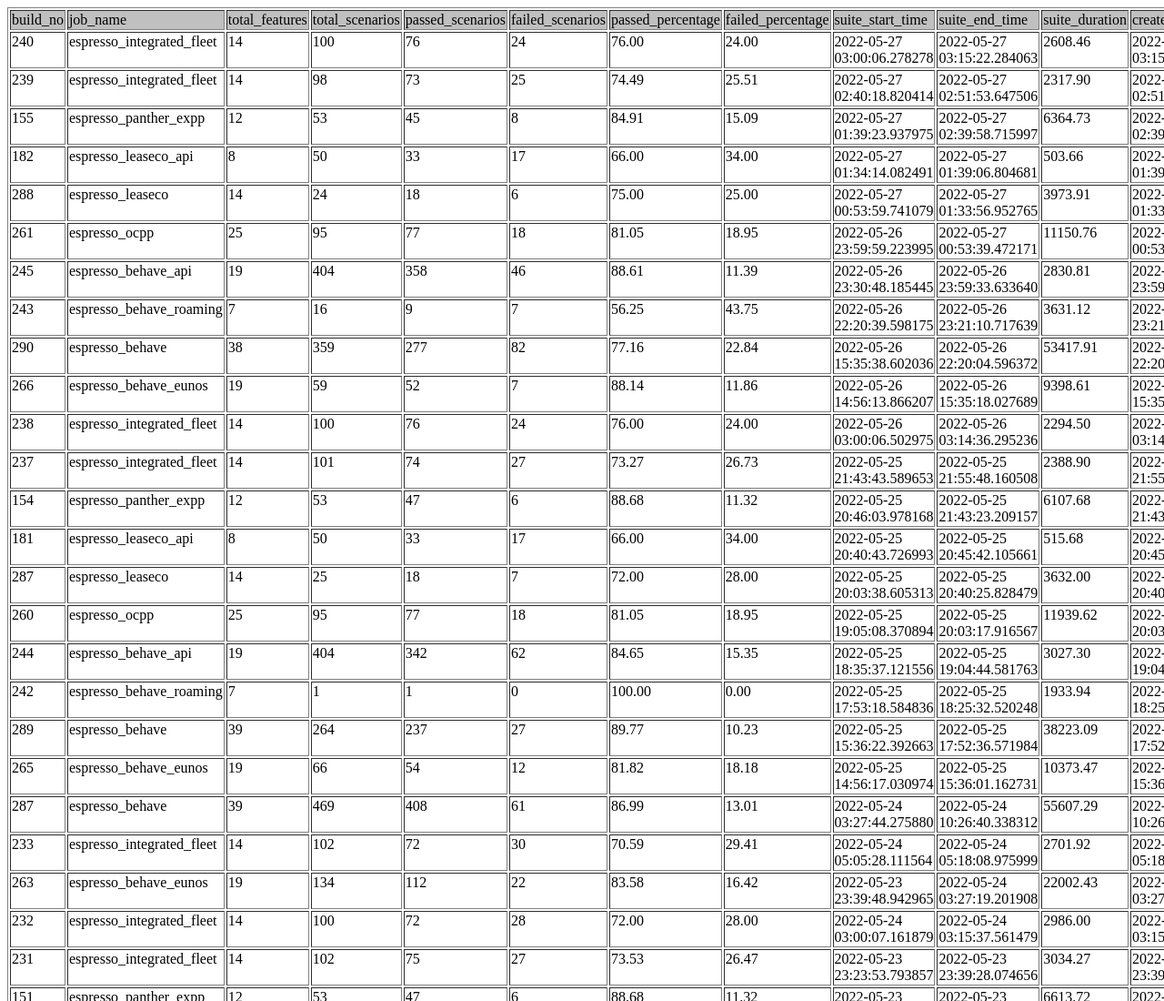
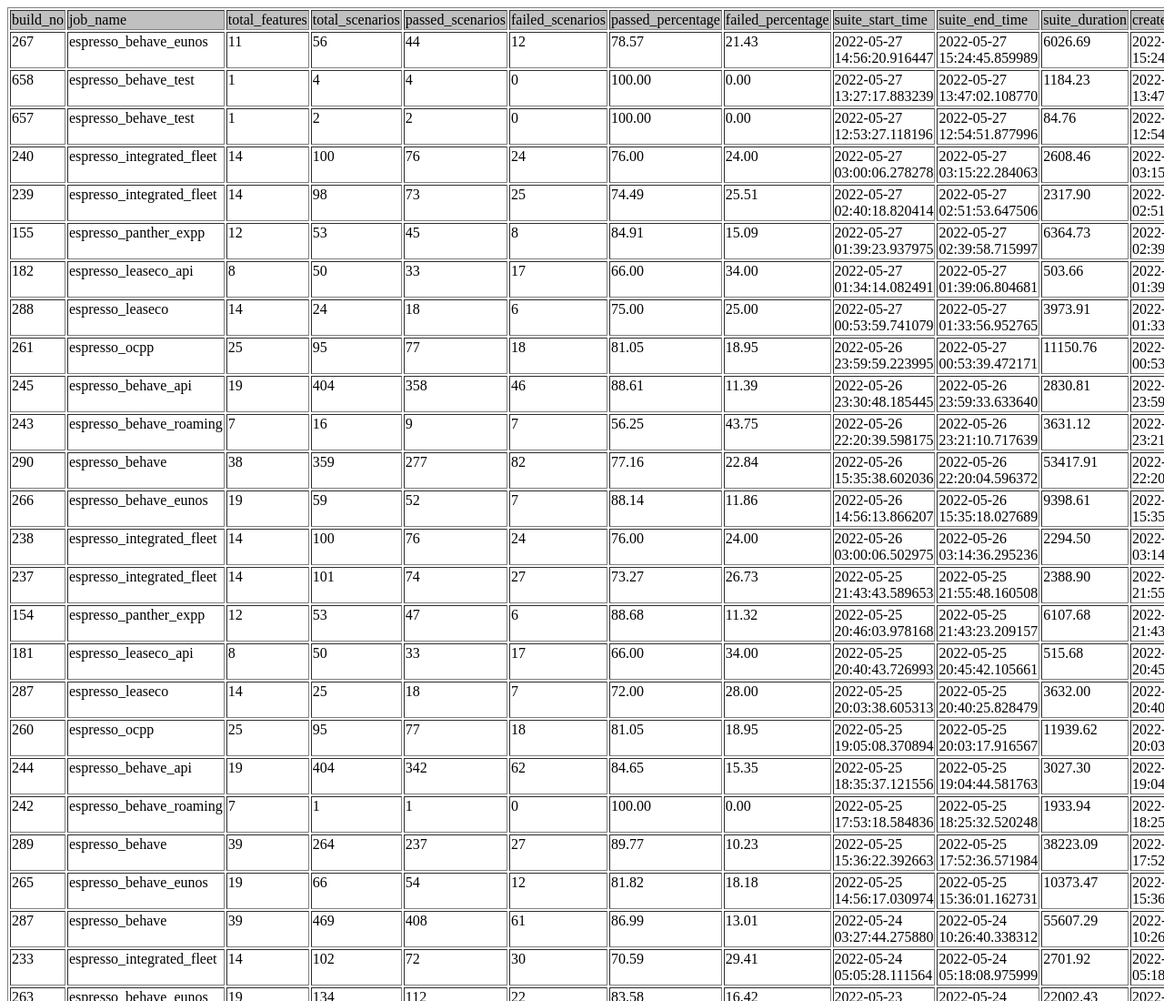
Before and after one commit to ChargePoint/ChargePoint.github.io, a plain HTML site: page index.html in a window 1280 px wide. Shown: the top 1100 px of the page at 91% size. Drawn offline with Linux system fonts and the light colour scheme.

Commit message:
30th may

```diff
--- a/index.html
+++ b/index.html
@@ -20,6 +20,60 @@
 <td bgcolor=silver class='medium'>lang</td>
 <td bgcolor=silver class='medium'>browser</td>
 <td bgcolor=silver class='medium'>OS</td>
+</tr>
+
+<tr>
+<td class='normal' valign='top'>267</td>
+<td class='normal' valign='top'>espresso_behave_eunos</td>
+<td class='normal' valign='top'>11</td>
+<td class='normal' valign='top'>56</td>
+<td class='normal' valign='top'>44</td>
+<td class='normal' valign='top'>12</td>
+<td class='normal' valign='top'>78.57</td>
+<td class='normal' valign='top'>21.43</td>
+<td class='normal' valign='top'>2022-05-27 14:56:20.916447</td>
+<td class='normal' valign='top'>2022-05-27 15:24:45.859989</td>
+<td class='normal' valign='top'>6026.69</td>
+<td class='normal' valign='top'>2022-05-27 15:24:45</td>
+<td class='normal' valign='top'>de-DE</td>
+<td class='normal' valign='top'>chrome</td>
+<td class='normal' valign='top'>Mac/Linux</td>
+</tr>
+
+<tr>
+<td class='normal' valign='top'>658</td>
+<td class='normal' valign='top'>espresso_behave_test</td>
+<td class='normal' valign='top'>1</td>
+<td class='normal' valign='top'>4</td>
+<td class='normal' valign='top'>4</td>
+<td class='normal' valign='top'>0</td>
+<td class='normal' valign='top'>100.00</td>
+<td class='normal' valign='top'>0.00</td>
+<td class='normal' valign='top'>2022-05-27 13:27:17.883239</td>
+<td class='normal' valign='top'>2022-05-27 13:47:02.108770</td>
+<td class='normal' valign='top'>1184.23</td>
+<td class='normal' valign='top'>2022-05-27 13:47:02</td>
+<td class='normal' valign='top'>en-US</td>
+<td class='normal' valign='top'>{}</td>
+<td class='normal' valign='top'>Mac/Linux</td>
+</tr>
+
+<tr>
+<td class='normal' valign='top'>657</td>
+<td class='normal' valign='top'>espresso_behave_test</td>
+<td class='normal' valign='top'>1</td>
+<td class='normal' valign='top'>2</td>
+<td class='normal' valign='top'>2</td>
+<td class='normal' valign='top'>0</td>
+<td class='normal' valign='top'>100.00</td>
+<td class='normal' valign='top'>0.00</td>
+<td class='normal' valign='top'>2022-05-27 12:53:27.118196</td>
+<td class='normal' valign='top'>2022-05-27 12:54:51.877996</td>
+<td class='normal' valign='top'>84.76</td>
+<td class='normal' valign='top'>2022-05-27 12:54:51</td>
+<td class='normal' valign='top'>en-US</td>
+<td class='normal' valign='top'>{}</td>
+<td class='normal' valign='top'>Mac/Linux</td>
 </tr>
 
 <tr>
```
